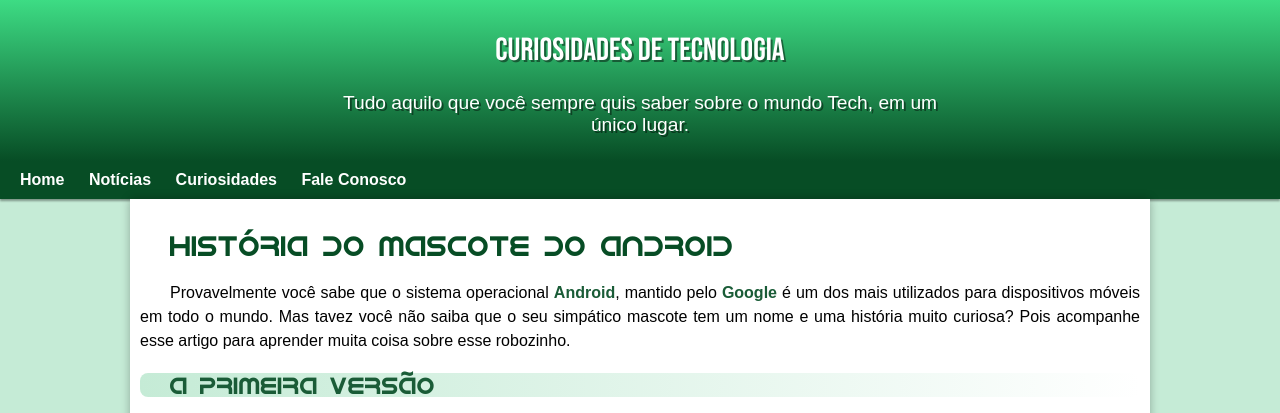
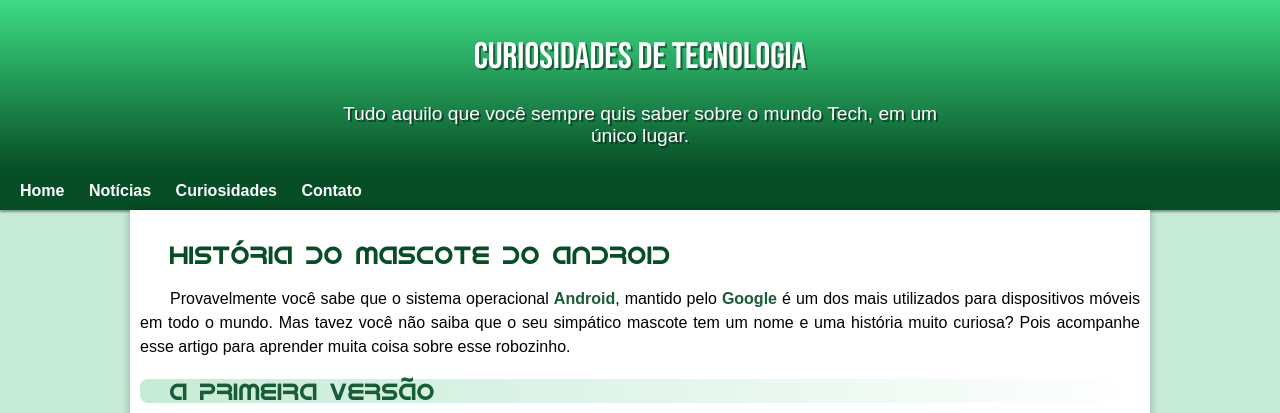
Before and after one commit to aline701/html-css, a plain HTML site: page tecnologia/curiosidadesdetecnologia02.html in a window 1280 px wide. Shown: the top 413 px of the page. Drawn offline with Linux system fonts and the light colour scheme.

Commit message:
alteração

```diff
--- a/tecnologia/curiosidadesdetecnologia02.html
+++ b/tecnologia/curiosidadesdetecnologia02.html
@@ -16,7 +16,7 @@
         <a href="#">Home</a>
         <a href="#">Notícias</a>
         <a href="#">Curiosidades</a>
-        <a href="#">Fale Conosco</a>
+        <a href="#">Contato</a>
     </nav>
     <main>
         <article>
--- a/tecnologia/estilo/style.css
+++ b/tecnologia/estilo/style.css
@@ -43,6 +43,7 @@ header {
 header h1{
     font-family: var(--fonte-destaque);
     font-weight: normal;
+    font-size: 2.3em;
 }
 header p{
     font-family: var(--fonte-padrao);
@@ -85,7 +86,7 @@ main h1{
     color: var(--cor5);
     font-family: var(--fonte-android);
     font-weight: normal;
-    font-size: 1.8em;
+    font-size: 1.6em;
 }
 
 main h2{
```
Also changed, not shown: testes/index.html (+1 -1 lines).
